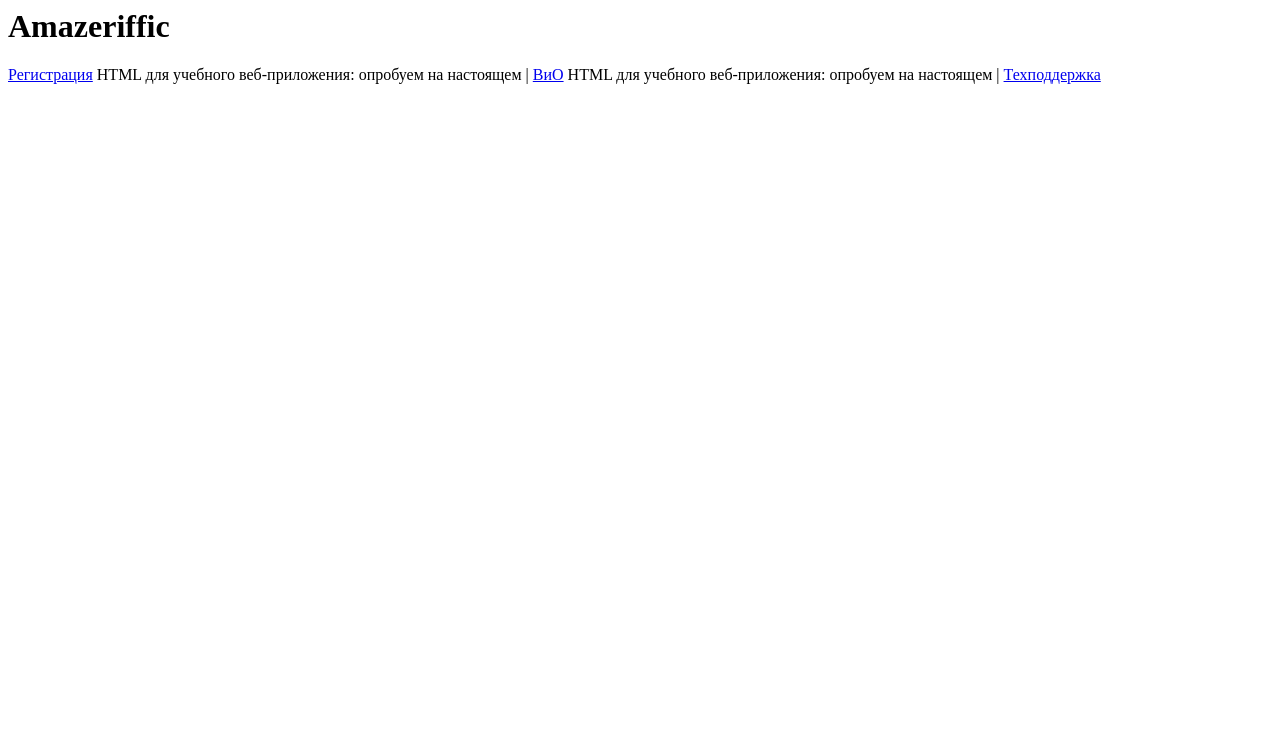
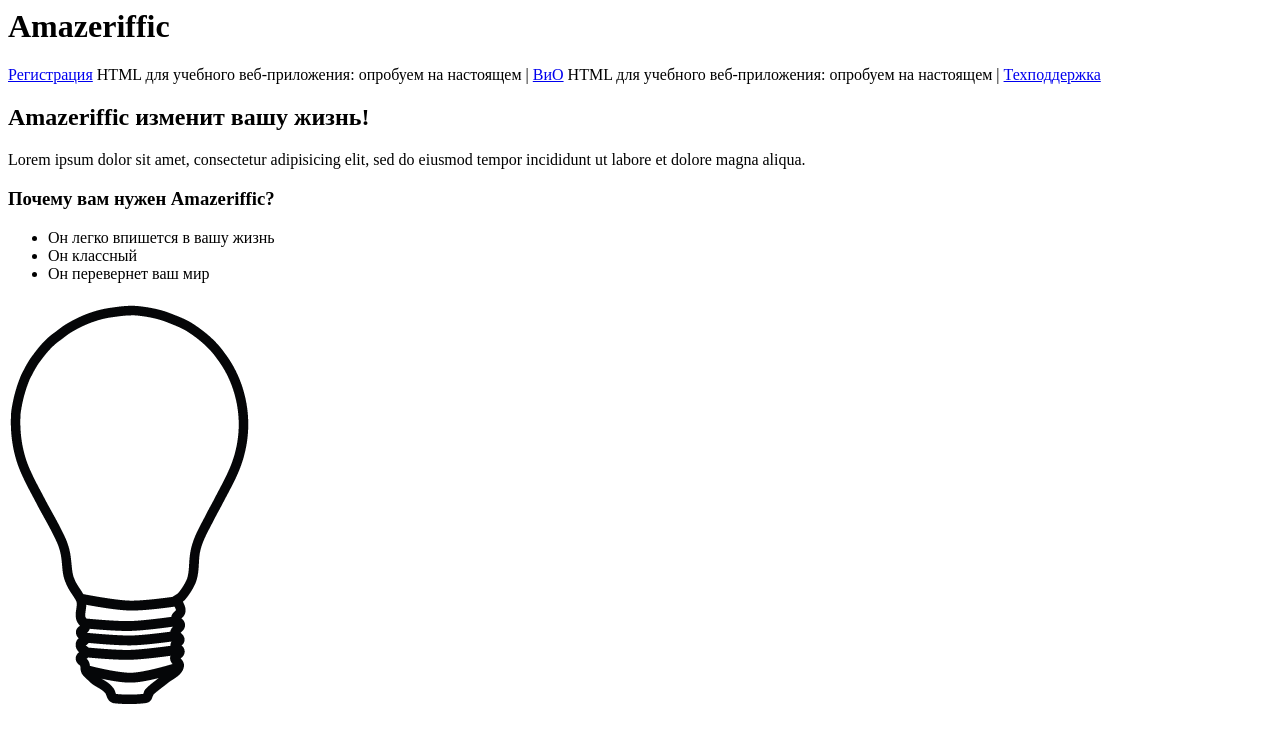
Before and after one commit to Kurosage/web_labs_un, a plain HTML site: page lab4(pr1_3)/index.html in a window 1280 px wide. Drawn offline with Linux system fonts and the light colour scheme.

Commit message:
add the picture lightbulb.png

```diff
--- a/lab4(pr1_3)/index.html
+++ b/lab4(pr1_3)/index.html
@@ -13,6 +13,15 @@
 </nav>
 </header>
 <main>
+	<h2>Amazeriffic изменит вашу жизнь!</h2>
+		<p>Lorem ipsum dolor sit amet, consectetur adipisicing elit, sed do eiusmod tempor  incididunt ut labore et dolore magna aliqua.</p>
+		<h3>Почему вам нужен Amazeriffic?</h3>
+		<ul>
+		<li>Он легко впишется в вашу жизнь</li>
+		<li>Он классный</li>
+		<li>Он перевернет ваш мир</li>
+		</ul>
+		<img src="lightbulb.png" alt="Изображение лампочки">
 </main>
 <footer>
 </footer>
```
Also changed, not shown: lab4(pr1_3)/lightbulb.png (added).
